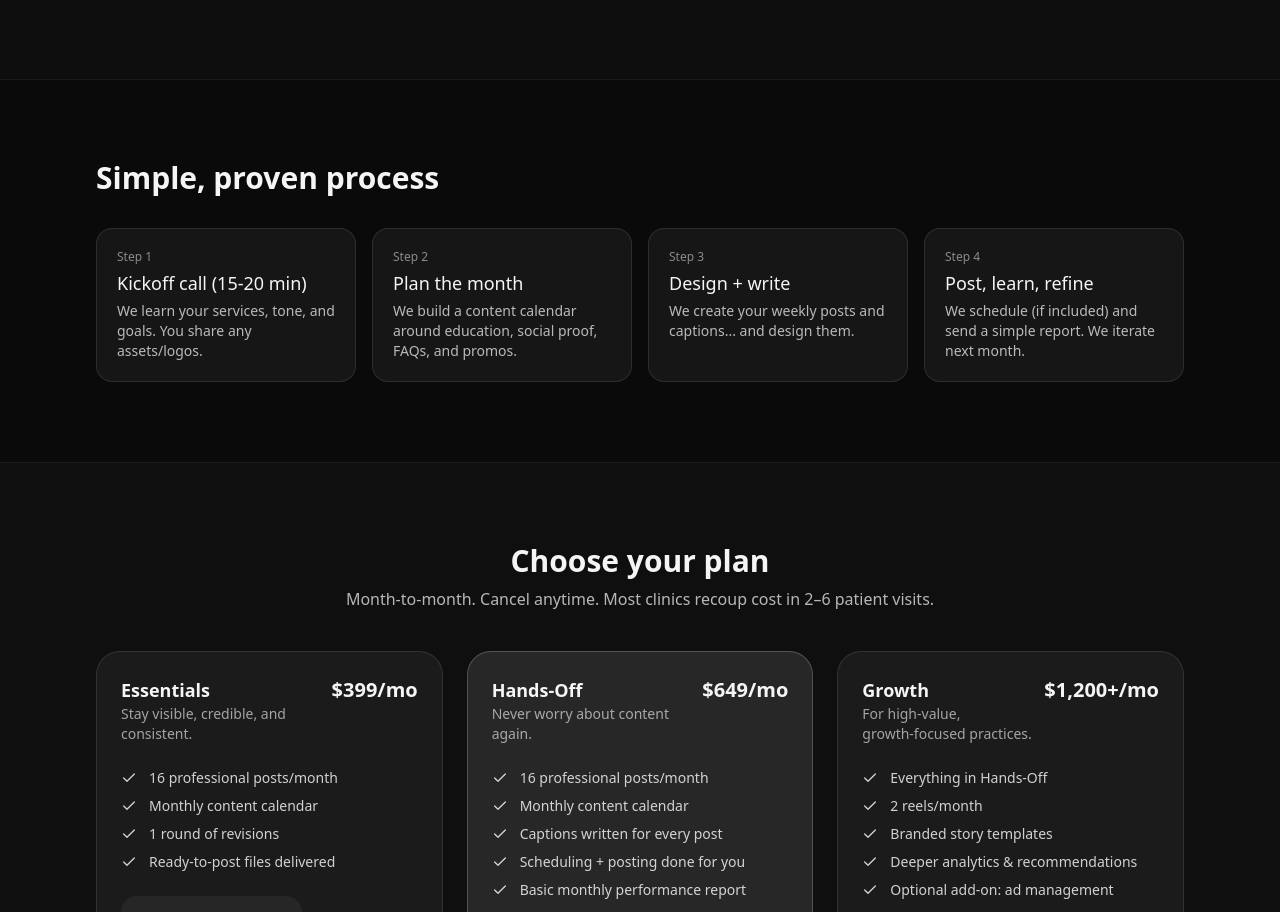
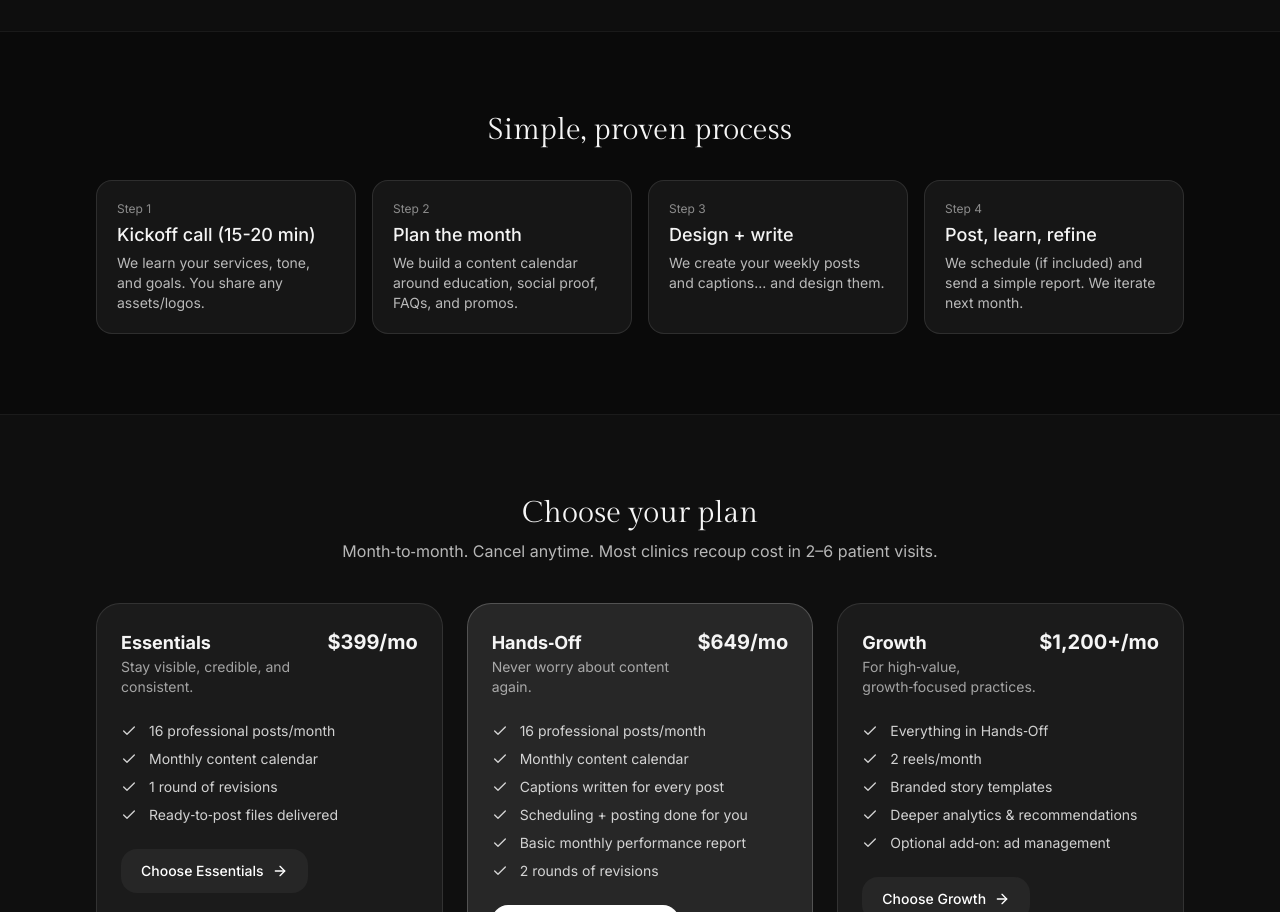
Before and after one commit to seundanjuma/med-landing-page, a React (Vite) app: page / in a window 1280 px wide. Shown: the part 2645-3557 px from the top of the page. Built offline with nearby package versions, Linux system fonts and the light colour scheme.

Commit message:
refactor: update font styling across components for consistency

```diff
--- a/src/MedicalIGLanding.jsx
+++ b/src/MedicalIGLanding.jsx
@@ -124,7 +124,7 @@ function Hero() {
         <div className="grid items-center gap-10 py-20 lg:grid-cols-2 lg:py-28">
           <div>
             <Tag>Instagram for medical practices</Tag>
-            <h1 className="mt-5 text-3xl font-semibold leading-tight sm:text-4xl md:text-5xl">
+            <h1 className="font-display mt-5 text-3xl leading-tight sm:text-4xl md:text-5xl">
               We keep your practice visible on Instagram
               <span className="block text-white/80">
                 without you lifting a finger.
@@ -269,7 +269,7 @@ function Portfolio() {
     <section className="py-16 border-b border-white/5 overflow-hidden">
       <Container>
         <div className="text-center mb-12">
-          <h2 className="text-2xl font-semibold sm:text-3xl">
+          <h2 className="font-display text-2xl sm:text-3xl">
             Our recent work
           </h2>
         </div>
@@ -415,7 +415,7 @@ function PainPoints() {
   return (
     <section className="py-20">
       <Container>
-        <h2 className="text-center text-2xl font-semibold sm:text-3xl">
+        <h2 className="font-display text-center text-2xl sm:text-3xl">
           This is probably what you’re dealing with
         </h2>
         <div className="mt-10 grid gap-4 sm:grid-cols-2 lg:grid-cols-3">
@@ -431,8 +431,10 @@ function PainPoints() {
           ))}
         </div>
         <p className="mx-auto mt-3 max-w-2xl text-center text-white/70 py-5">
-          <em>The problem isn’t Instagram. It’s trying to do marketing on top of
-          patient care!</em>
+          <em>
+            The problem isn’t Instagram. It’s trying to do marketing on top of
+            patient care!
+          </em>
         </p>
       </Container>
     </section>
@@ -452,7 +454,7 @@ function Solution() {
       <Container>
         <div className="grid items-center gap-10 lg:grid-cols-2">
           <div>
-            <h3 className="text-2xl font-semibold sm:text-3xl">
+            <h3 className="font-display text-2xl sm:text-3xl">
               Here’s how we fix it
             </h3>
             <p className="mt-3 max-w-xl text-white/70">
@@ -530,7 +532,7 @@ function Process() {
   return (
     <section id="process" className="py-20">
       <Container>
-        <h3 className="text-2xl font-semibold sm:text-3xl">
+        <h3 className="font-display text-center text-2xl sm:text-3xl">
           Simple, proven process
         </h3>
         <div className="mt-8 grid gap-4 md:grid-cols-2 lg:grid-cols-4">
@@ -600,7 +602,7 @@ function Plans() {
     >
       <Container>
         <div className="mx-auto max-w-3xl text-center">
-          <h3 className="text-2xl font-semibold sm:text-3xl">
+          <h3 className="font-display text-2xl sm:text-3xl">
             Choose your plan
           </h3>
           <p className="mt-2 text-white/70">
@@ -655,7 +657,7 @@ function RoiMath() {
       <Container>
         <div className="grid items-center gap-10 lg:grid-cols-2">
           <div>
-            <h3 className="text-2xl font-semibold sm:text-3xl">
+            <h3 className="font-display text-2xl sm:text-3xl">
               ROI math (simple & conservative)
             </h3>
             <p className="mt-2 text-white/70">
@@ -725,7 +727,7 @@ function FAQs() {
       className="border-y border-white/5 bg-neutral-900/30 py-20"
     >
       <Container>
-        <h3 className="text-2xl font-semibold sm:text-3xl">FAQs</h3>
+        <h3 className="font-display text-2xl sm:text-3xl">FAQs</h3>
         <div className="mt-8 grid gap-4 md:grid-cols-2">
           {faqs.map((f) => (
             <div
@@ -748,7 +750,7 @@ function FinalCTA() {
       <Container>
         <div className="rounded-3xl border border-white/10 bg-gradient-to-br from-white/10 to-transparent p-8 text-center">
           <div className="mx-auto max-w-2xl">
-            <h3 className="text-2xl font-semibold sm:text-3xl">
+            <h3 className="font-display text-2xl sm:text-3xl">
               Ready to free up your time and keep your clinic visible?
             </h3>
             <p className="mt-2 text-white/70">
--- a/tailwind.config.cjs
+++ b/tailwind.config.cjs
@@ -2,7 +2,12 @@
 module.exports = {
   content: ["./index.html", "./src/**/*.{js,ts,jsx,tsx}"],
   theme: {
-    extend: {},
+    extend: {
+      fontFamily: {
+        sans: ["Inter", "sans-serif"], // Body text
+        display: ["Gilda Display", "serif"], // Headers
+      },
+    },
   },
   plugins: [],
 };
```
